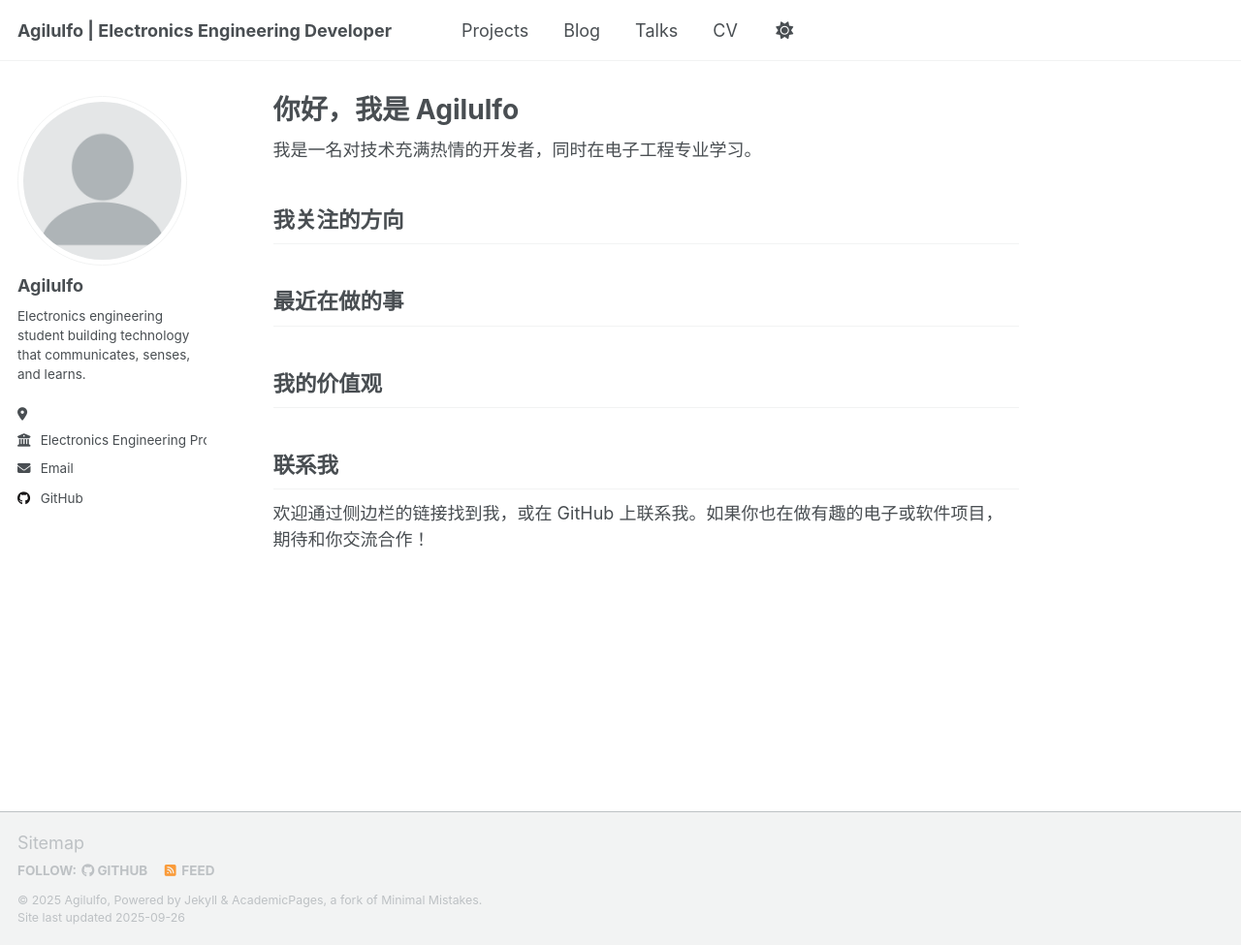
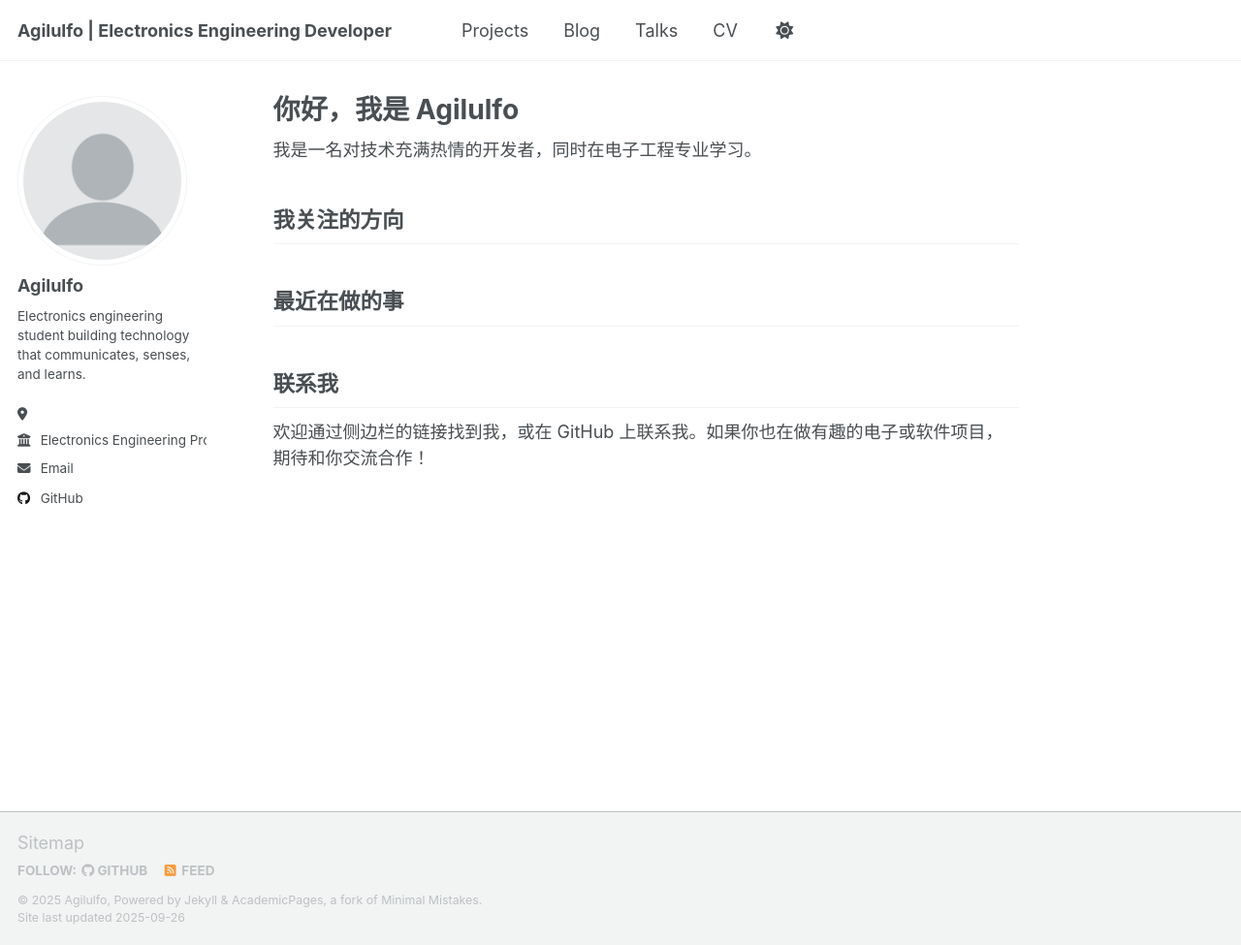
Before and after one commit to AgilulfoMalaspina/agilulfomalaspina.github.io, a Jekyll site: the page built from _pages/about.md, in a window 1280 px wide and 975 px high. Shown: the whole window at 97% size. Built offline with Jekyll 4.4.1, drawn with Linux system fonts in a browser that asks for light colours; a script that is not in the unit is left out.

Commit message:
brief self intro with small change

```diff
--- a/_pages/about.md
+++ b/_pages/about.md
@@ -12,7 +12,5 @@ redirect_from:
 
 ## 最近在做的事
 
-## 我的价值观
-
 ## 联系我
 欢迎通过侧边栏的链接找到我，或在 GitHub 上联系我。如果你也在做有趣的电子或软件项目，期待和你交流合作！
```
